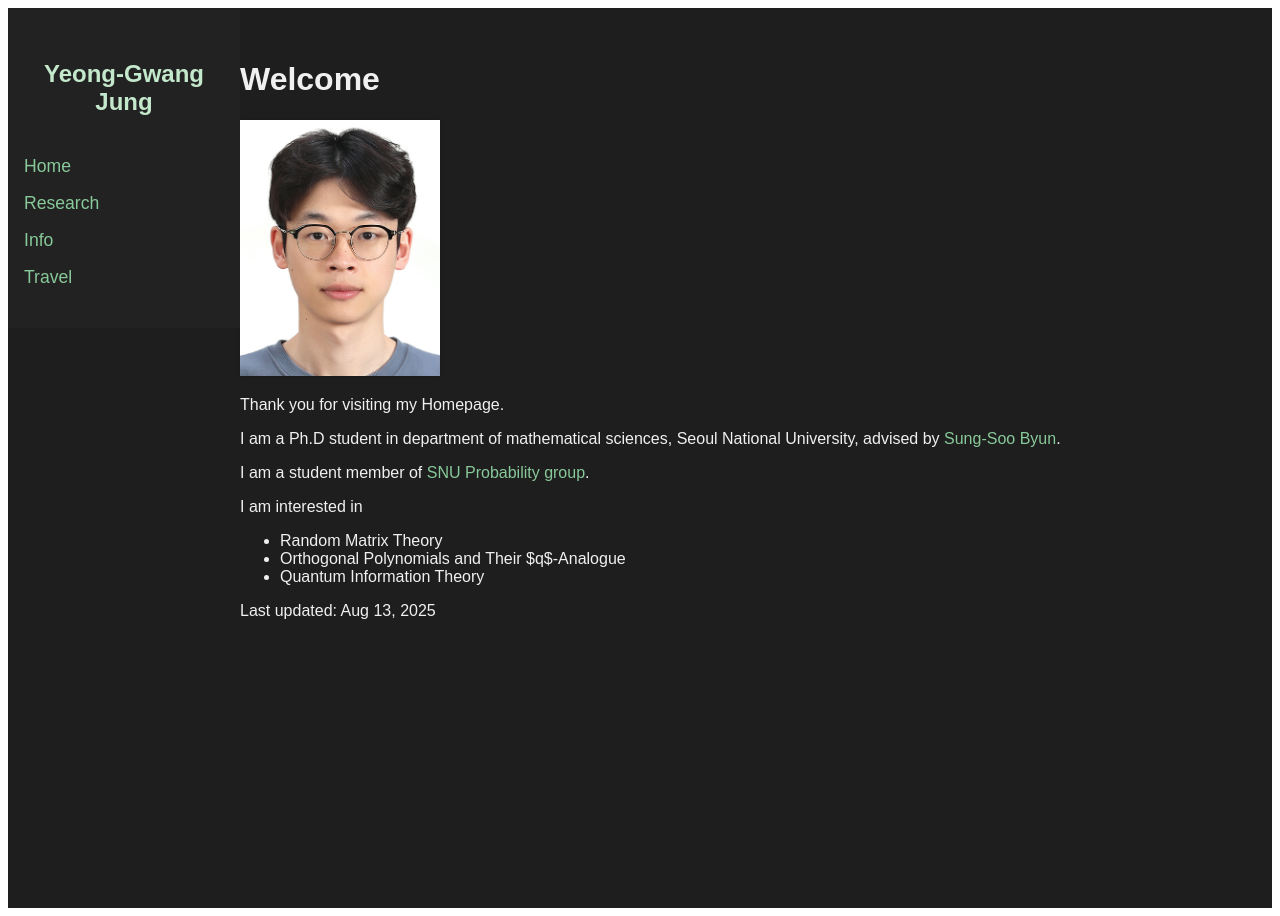
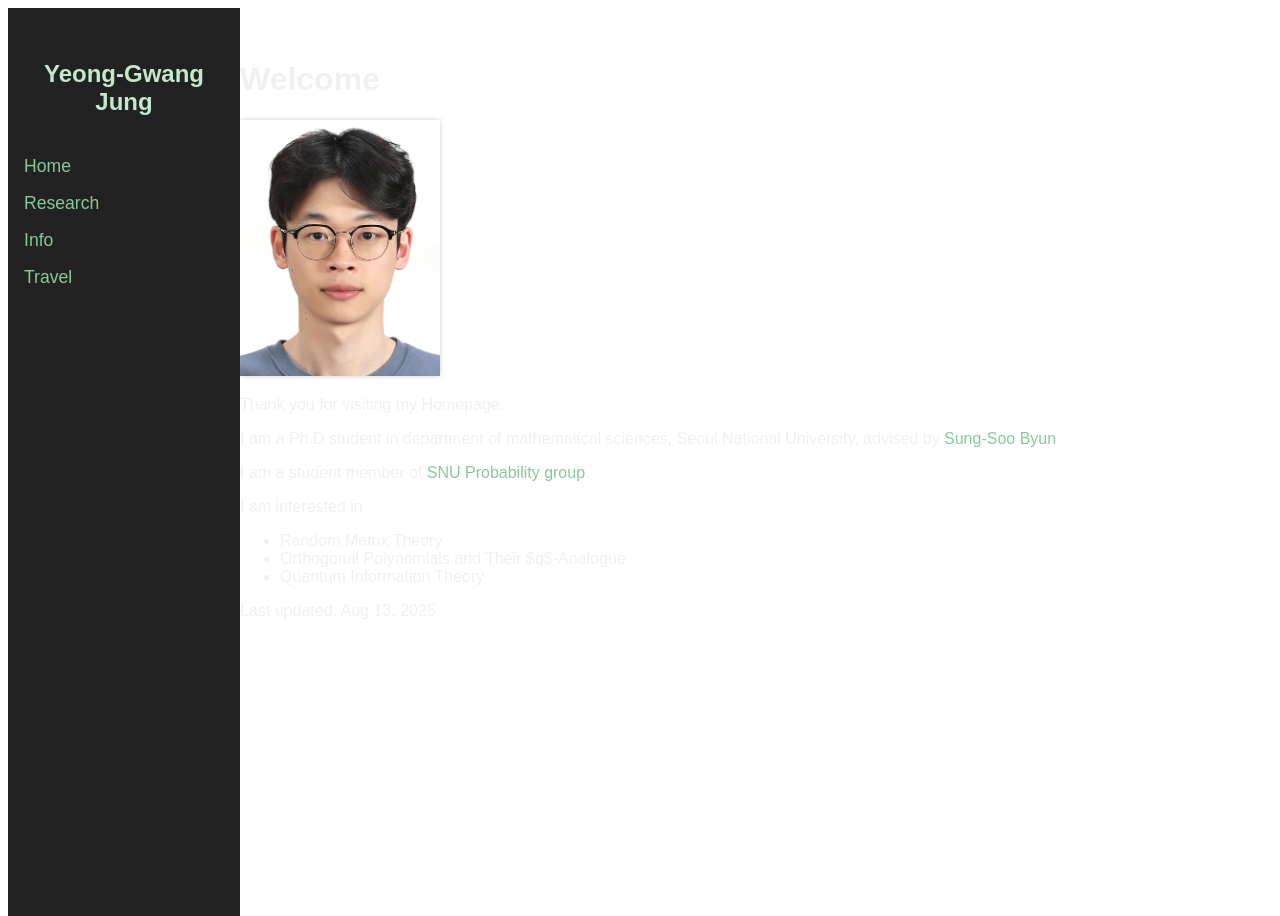
Before and after one commit to y-gJung/y-gJung.github.io, a Jekyll site: the page built from index.md, in a window 1280 px wide. Built offline with Jekyll 4.4.1, drawn with Linux system fonts in a browser that asks for light colours.

Commit message:
Update style.css

```diff
--- a/assets/style.css
+++ b/assets/style.css
@@ -3,7 +3,6 @@
   display: flex;
   min-height: 100vh;
   font-family: 'IBM Plex Sans', sans-serif;
-  background-color: #1e1e1e;
   color: #f0f0f0;
 }
 
@@ -13,6 +12,7 @@
   background-color: #222;
   padding: 2rem 1rem;
   flex-shrink: 0;
+  height: 100vh;
 }
 
 .sidebar .logo {
```
